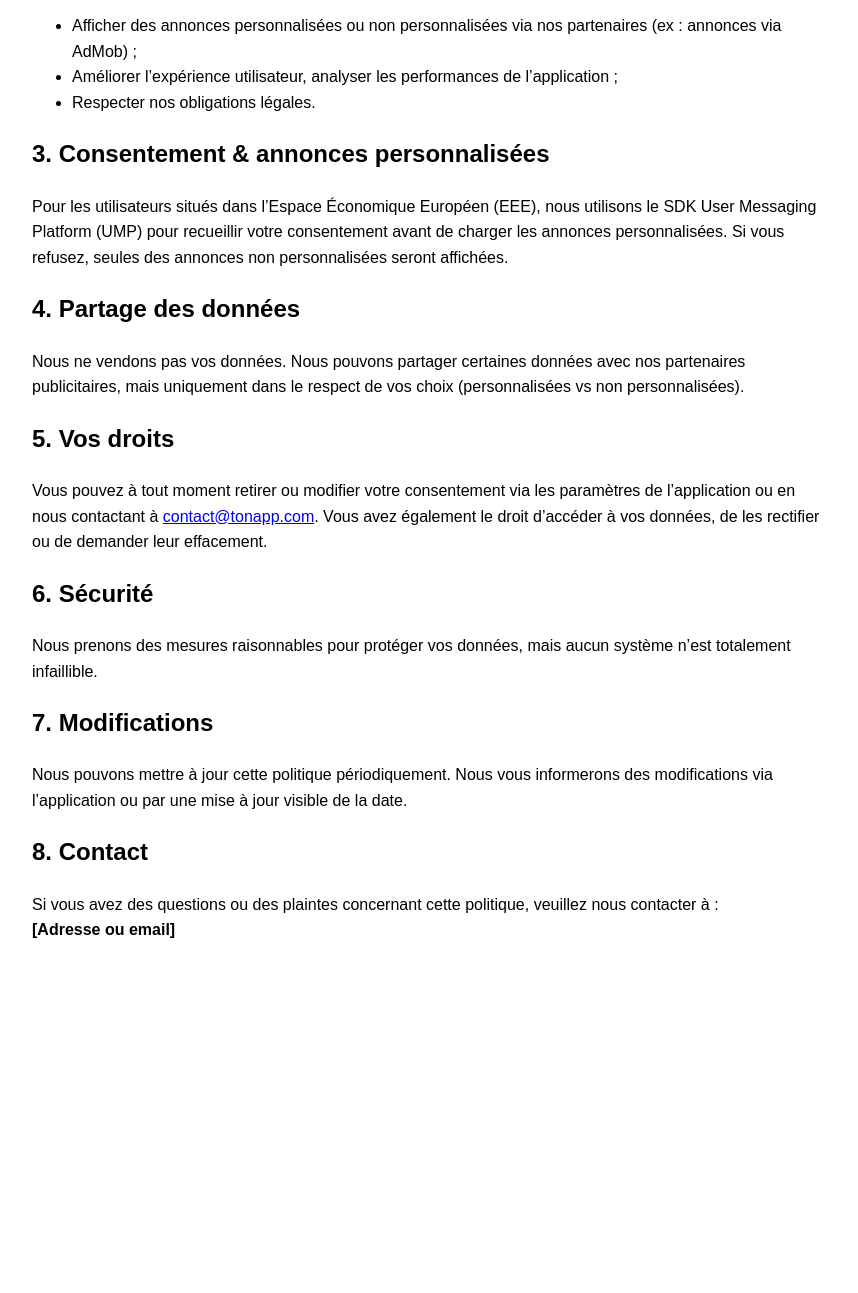
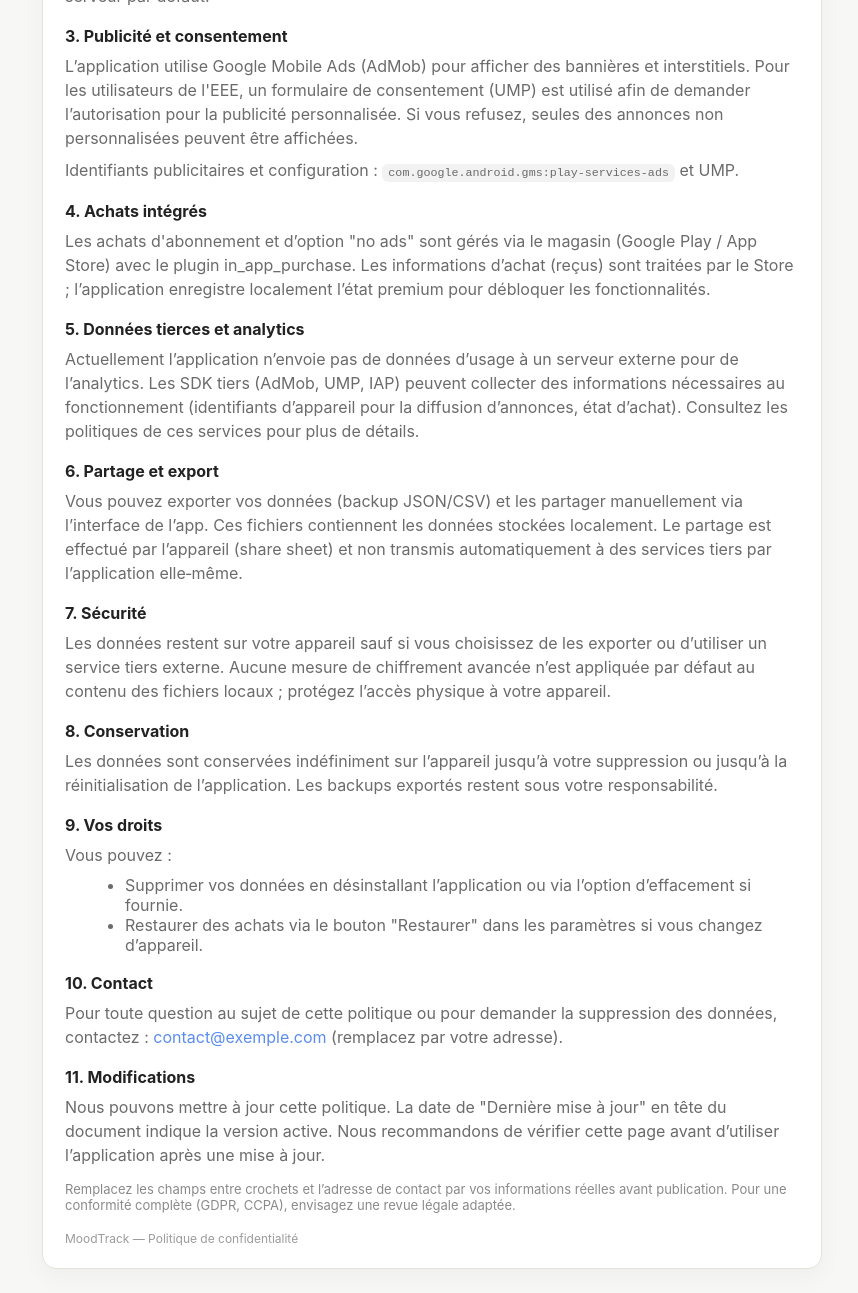
Before and after one commit to TFMonkeyDev/MoodTrack, a plain HTML site: page index.html in a window 1280 px wide. Shown: the part 427-1720 px from the top of the page, without its empty margins (208-1066 px from the left). Before the commit the page ends 1406 px from the top, so only its background shows below. Drawn offline with Linux system fonts and the light colour scheme.

Commit message:
Update index.html

```diff
--- a/index.html
+++ b/index.html
@@ -1,43 +1,92 @@
-<!DOCTYPE html>
+<!doctype html>
 <html lang="fr">
 <head>
-    <meta charset="UTF-8">
-    <title>Politique de confidentialité – Mon Application</title>
-    <meta name="viewport" content="width=device-width, initial-scale=1.0">
+  <meta charset="utf-8" />
+  <meta name="viewport" content="width=device-width,initial-scale=1" />
+  <title>Politique de confidentialité — MoodTrack</title>
+  <style>
+    :root{
+      --bg:#f7f7f6;
+      --card:#ffffff;
+      --muted:#6b6b6b;
+      --accent:#5B8DEF;
+      --border:#e6e2db;
+      --maxw:780px;
+      font-family: Inter, Roboto, "Helvetica Neue", Arial, sans-serif;
+      color:#222;
+    }
+    body{background:var(--bg);margin:0;padding:24px;display:flex;justify-content:center}
+    .wrap{width:100%;max-width:var(--maxw)}
+    .card{background:var(--card);border-radius:14px;padding:22px;border:1px solid var(--border);box-shadow:0 8px 24px rgba(0,0,0,0.04)}
+    h1{margin:0 0 8px;font-size:20px;color:var(--accent)}
+    h2{font-size:16px;margin:18px 0 8px}
+    p{margin:8px 0;color:var(--muted);line-height:1.5}
+    ul{margin:8px 0 8px 20px;color:var(--muted)}
+    code{background:#f2f2f2;padding:2px 6px;border-radius:6px;font-size:90%}
+    .meta{font-size:13px;color:#8a8a8a;margin-top:14px}
+    a{color:var(--accent);text-decoration:none}
+    footer{margin-top:18px;font-size:12px;color:#9b9b9b}
+  </style>
 </head>
-<body style="font-family: Arial, sans-serif; line-height:1.6; max-width:800px; margin:auto; padding:20px;">
-    <h1>Politique de confidentialité</h1>
-    <p>Dernière mise à jour : [Date]</p>
+<body>
+  <div class="wrap">
+    <div class="card">
+      <h1>Politique de confidentialité — MoodTrack</h1>
+      <p>Dernière mise à jour : <strong>2025-10-21</strong></p>
 
-    <h2>1. Introduction</h2>
-    <p>Votre vie privée est importante pour nous. Cette politique de confidentialité décrit comment <strong>[Nom de l’application]</strong> (“nous”, “notre”, “nos”) collecte, utilise et partage les données des utilisateurs lorsque vous utilisez notre application.</p>
+      <h2>1. Présentation</h2>
+      <p>Cette application mobile ("MoodTrack") permet de suivre des habitudes, l’humeur et un journal personnel. Cette politique explique quelles données sont collectées, comment elles sont utilisées et les choix qui s’offrent à vous.</p>
 
-    <h2>2. Données collectées et finalités</h2>
-    <p>Nous pouvons collecter les éléments suivants : données techniques (type d’appareil, système d’exploitation), identifiants publicitaires, données de localisation approximative, etc., afin de :</p>
-    <ul>
-        <li>Afficher des annonces personnalisées ou non personnalisées via nos partenaires (ex : annonces via AdMob) ;</li>
-        <li>Améliorer l’expérience utilisateur, analyser les performances de l’application ;</li>
-        <li>Respecter nos obligations légales.</li>
-    </ul>
+      <h2>2. Données stockées localement</h2>
+      <p>Les données suivantes sont stockées localement sur l’appareil :</p>
+      <ul>
+        <li>Liste d’habitudes (nom, activation, rappels)</li>
+        <li>Journaux quotidiens (checks d’habitudes) et entrées d’humeur</li>
+        <li>Notes / journal</li>
+        <li>Paramètres (thème, préférences, état premium)</li>
+      </ul>
+      <p>Le stockage se fait via SQLite et SharedPreferences. Aucune de ces données n’est envoyée au serveur par défaut.</p>
 
-    <h2>3. Consentement & annonces personnalisées</h2>
-    <p>Pour les utilisateurs situés dans l’Espace Économique Européen (EEE), nous utilisons le SDK User Messaging Platform (UMP) pour recueillir votre consentement avant de charger les annonces personnalisées. Si vous refusez, seules des annonces non personnalisées seront affichées.</p>
+      <h2>3. Publicité et consentement</h2>
+      <p>L’application utilise Google Mobile Ads (AdMob) pour afficher des bannières et interstitiels. Pour les utilisateurs de l'EEE, un formulaire de consentement (UMP) est utilisé afin de demander l’autorisation pour la publicité personnalisée. Si vous refusez, seules des annonces non personnalisées peuvent être affichées.</p>
+      <p>Identifiants publicitaires et configuration : <code>com.google.android.gms:play-services-ads</code> et UMP.</p>
 
-    <h2>4. Partage des données</h2>
-    <p>Nous ne vendons pas vos données. Nous pouvons partager certaines données avec nos partenaires publicitaires, mais uniquement dans le respect de vos choix (personnalisées vs non personnalisées).</p>
+      <h2>4. Achats intégrés</h2>
+      <p>Les achats d'abonnement et d’option "no ads" sont gérés via le magasin (Google Play / App Store) avec le plugin in_app_purchase. Les informations d’achat (reçus) sont traitées par le Store ; l’application enregistre localement l’état premium pour débloquer les fonctionnalités.</p>
 
-    <h2>5. Vos droits</h2>
-    <p>Vous pouvez à tout moment retirer ou modifier votre consentement via les paramètres de l’application ou en nous contactant à <a href="mailto:contact@tonapp.com">contact@tonapp.com</a>. Vous avez également le droit d’accéder à vos données, de les rectifier ou de demander leur effacement.</p>
+      <h2>5. Données tierces et analytics</h2>
+      <p>Actuellement l’application n’envoie pas de données d’usage à un serveur externe pour de l’analytics. Les SDK tiers (AdMob, UMP, IAP) peuvent collecter des informations nécessaires au fonctionnement (identifiants d’appareil pour la diffusion d’annonces, état d’achat). Consultez les politiques de ces services pour plus de détails.</p>
 
-    <h2>6. Sécurité</h2>
-    <p>Nous prenons des mesures raisonnables pour protéger vos données, mais aucun système n’est totalement infaillible.</p>
+      <h2>6. Partage et export</h2>
+      <p>Vous pouvez exporter vos données (backup JSON/CSV) et les partager manuellement via l’interface de l’app. Ces fichiers contiennent les données stockées localement. Le partage est effectué par l’appareil (share sheet) et non transmis automatiquement à des services tiers par l’application elle‑même.</p>
 
-    <h2>7. Modifications</h2>
-    <p>Nous pouvons mettre à jour cette politique périodiquement. Nous vous informerons des modifications via l’application ou par une mise à jour visible de la date.</p>
+      <h2>7. Sécurité</h2>
+      <p>Les données restent sur votre appareil sauf si vous choisissez de les exporter ou d’utiliser un service tiers externe. Aucune mesure de chiffrement avancée n’est appliquée par défaut au contenu des fichiers locaux ; protégez l’accès physique à votre appareil.</p>
 
-    <h2>8. Contact</h2>
-    <p>Si vous avez des questions ou des plaintes concernant cette politique, veuillez nous contacter à : <br />
-    <strong>[Adresse ou email]</strong></p>
+      <h2>8. Conservation</h2>
+      <p>Les données sont conservées indéfiniment sur l’appareil jusqu’à votre suppression ou jusqu’à la réinitialisation de l’application. Les backups exportés restent sous votre responsabilité.</p>
 
+      <h2>9. Vos droits</h2>
+      <p>Vous pouvez : </p>
+      <ul>
+        <li>Supprimer vos données en désinstallant l’application ou via l’option d’effacement si fournie.</li>
+        <li>Restaurer des achats via le bouton "Restaurer" dans les paramètres si vous changez d’appareil.</li>
+      </ul>
+
+      <h2>10. Contact</h2>
+      <p>Pour toute question au sujet de cette politique ou pour demander la suppression des données, contactez : <a href="mailto:contact@exemple.com">contact@exemple.com</a> (remplacez par votre adresse).</p>
+
+      <h2>11. Modifications</h2>
+      <p>Nous pouvons mettre à jour cette politique. La date de "Dernière mise à jour" en tête du document indique la version active. Nous recommandons de vérifier cette page avant d’utiliser l’application après une mise à jour.</p>
+
+      <div class="meta">
+        Remplacez les champs entre crochets et l’adresse de contact par vos informations réelles avant publication. Pour une conformité complète (GDPR, CCPA), envisagez une revue légale adaptée.
+      </div>
+
+      <footer>
+        MoodTrack — Politique de confidentialité
+      </footer>
+    </div>
+  </div>
 </body>
 </html>
```
